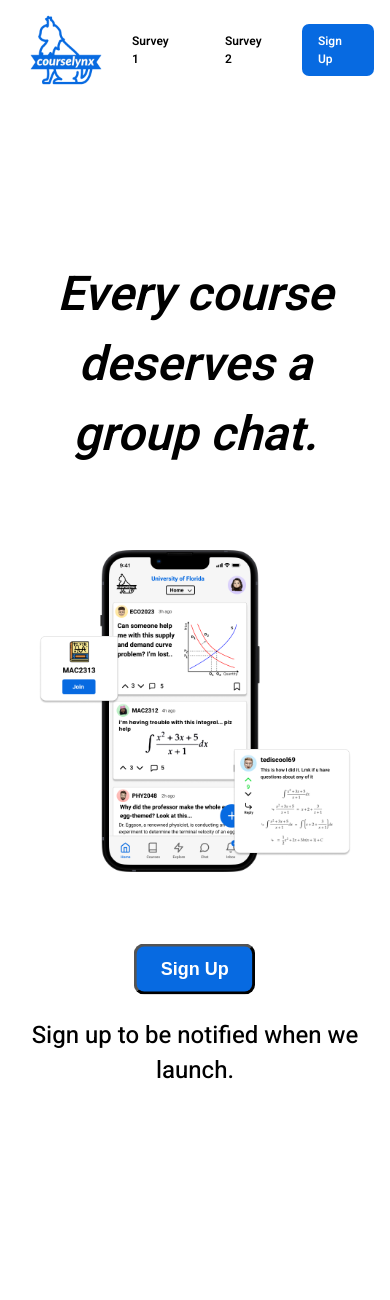
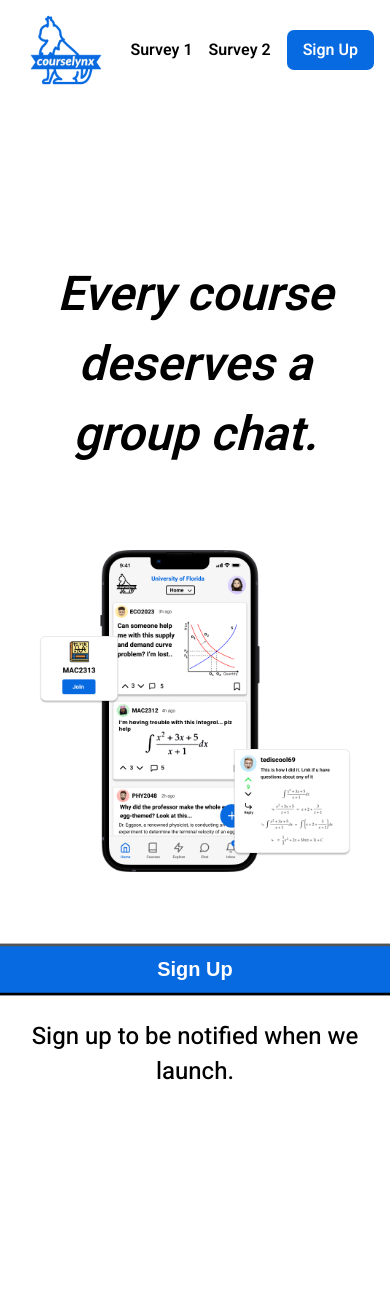
Before and after one commit to Courselynx/landing-page, a Flask app: page / in a window 390 px wide; the page is wider, and only the part inside the window is pictured. Shown: the top 1300 px of that part. Run offline with Flask 3, Linux system fonts and the light colour scheme.

Commit message:
fixed nav buttons mobile

```diff
--- a/static/css/styles.css
+++ b/static/css/styles.css
@@ -161,9 +161,7 @@ html body section.container button.sign-up {
 
 
 @media (max-width: 768px) {
-  body {
-    font-size: 12px;
-  }
+
 
     .container {
       margin-top: 10rem;
@@ -180,15 +178,19 @@ html body section.container button.sign-up {
 
     .survey {
       align-self: center;
+      padding: 0.5rem 0;
     }
 
     .nav {
       margin-right: 1rem;
       gap: 1rem;
+      font-size: 1rem;
+      white-space: nowrap;
     }
-    .survey, .sign-up {
-      font-size: 12px;
+   .sign-up {
       padding: 0.5rem 1rem;
+      width: 100%;
+      align-items: center;
     }
 
     .gc {
--- a/templates/index.html
+++ b/templates/index.html
@@ -11,7 +11,7 @@
         <img src="{{ url_for('static', filename='images/logo.png') }}" alt="lynx logo" class="logo">
         <ul class="nav">
             <li class="survey">
-                <a href="https://forms.gle/TT9MVCkCsLxCce6G9">Survey 1</a>
+                <a  class="" href="https://forms.gle/TT9MVCkCsLxCce6G9">Survey 1</a>
             </li>
             <li class="survey">
                 <a href="https://forms.gle/mhX2CCu5K9aZ7MGx9">Survey 2</a>
```
Lines whose indentation alone changed are shown as unchanged.
